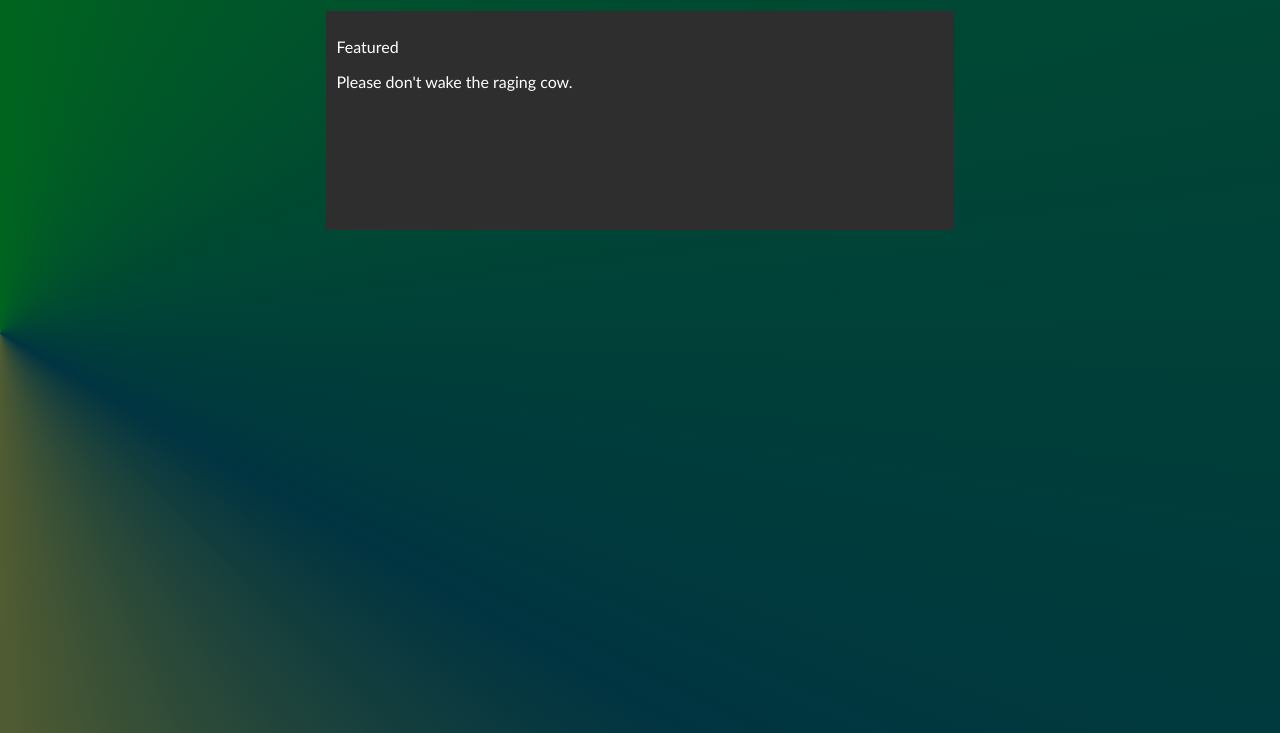
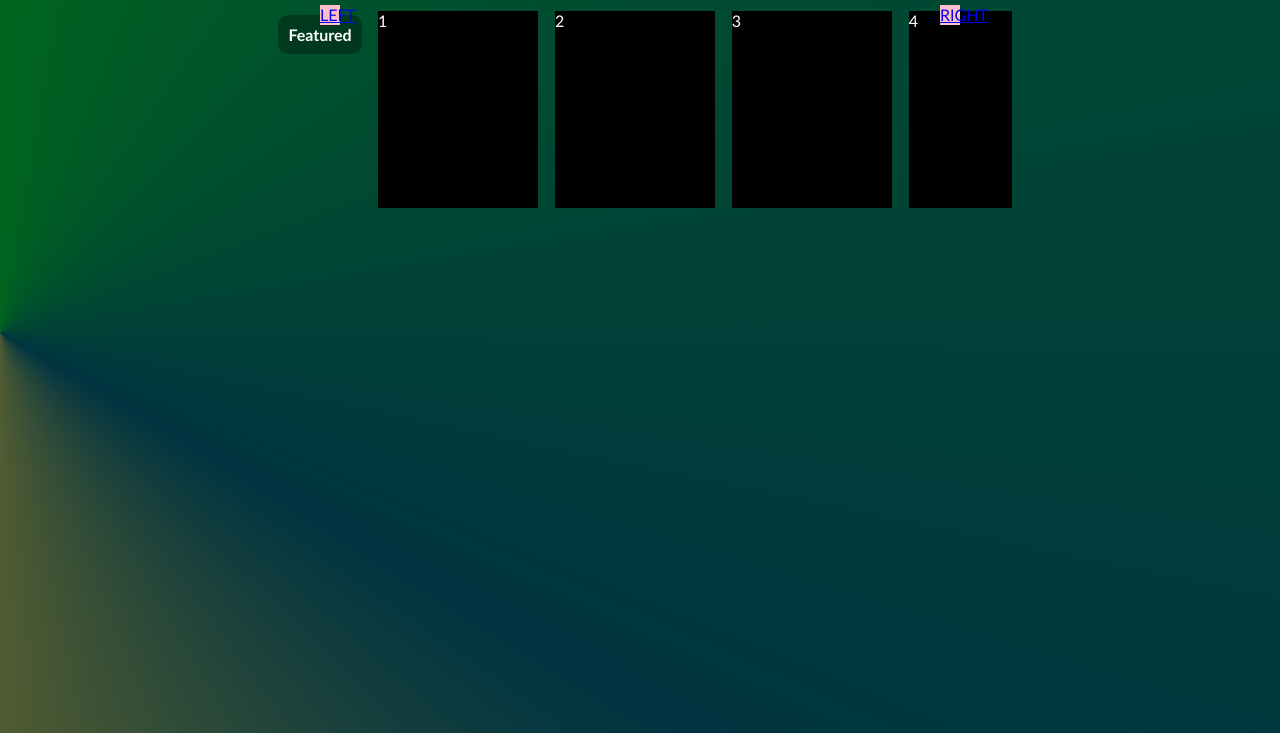
Before and after one commit to x4ndez/supercoolresume, a plain HTML site: page index.html in a window 1280 px wide. Shown: the part 67-800 px from the top of the page. Drawn offline with Linux system fonts and the light colour scheme.

Commit message:
Added featured to landing

```diff
--- a/assets/css/style.css
+++ b/assets/css/style.css
@@ -78,6 +78,83 @@ body {
     align-content: start;
 
     /* background-color: red; */
+
+}
+
+.page h2 {
+
+    display: block;
+    position: relative;
+
+    background-color: rgba(0, 0, 0, 0.3);
+    margin: 10px;
+
+    height: min-content;
+    weight: min-content;
+
+    border-radius: 10px;
+    box-sizing: border-box;
+    padding: 10px;
+    font-size: 1rem;
+
+}
+
+#featured {
+
+    position: relative;
+    white-space: nowrap;
+    overflow-y: hidden;
+    overflow-x: hidden;
+    scroll-behavior: smooth;
+
+    width: 100%;
+    height: 30%;
+    /* background: green; */
+
+}
+
+#featured span {
+
+    position: relative;
+    display: inline-block;
+    margin: 1%;
+
+    background-color: black;
+
+    width: 25%;
+    height: 90%;
+
+}
+
+#left-push {
+
+    left: 25%;
+
+}
+
+#right-push {
+
+    right: 25%;
+}
+
+#o1,
+#o6 {
+
+    scroll-snap-align: start;
+
+}
+
+.btn {
+
+    position: absolute;
+
+    width: 20px;
+    height: 20px;
+
+    z-index: 1;
+
+    background-color: pink;
+
 
 }
 
--- a/index.html
+++ b/index.html
@@ -41,15 +41,24 @@
 
         <div class="nav-offset"></div>
 
+        <h2>Featured</h2>
+
         <div class="content-container">
 
-            <div class="about-01">
+            <a href="#o1" id="left-push" class="btn">LEFT</a>
 
-                <p>Featured</p>
+            <div id="featured">
 
-                <p>Please don't wake the raging cow.</p>
+                <span id="o1">1</span>
+                <span id="o2">2</span>
+                <span id="o3">3</span>
+                <span id="o4">4</span>
+                <span id="o5">5</span>
+                <span id="o6">6</span>
 
             </div>
+
+            <a href="#o6" id="right-push" class="btn">RIGHT</a>
 
         </div>
 
```
